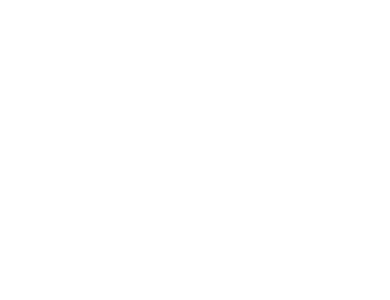
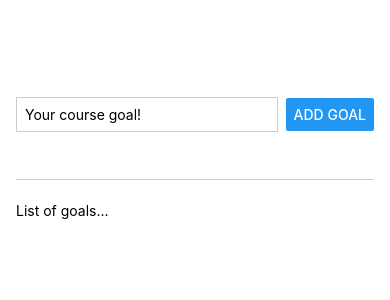
Before and after one commit to oleksandrbezditny/RNCourse, a React Native app: screen / in a window 390 px wide. Shown: the top 300 px of the page. Built offline with nearby package versions, Linux system fonts and the light colour scheme.

Commit message:
Base layout for the app

```diff
--- a/App.js
+++ b/App.js
@@ -1,15 +1,45 @@
 import {StatusBar} from 'expo-status-bar';
-import {Button, StyleSheet, Text, View} from 'react-native';
+import {Button, StyleSheet, Text, TextInput, View} from 'react-native';
 
 export default function App() {
     return (
-        <View style={styles.container}>
-          <View></View>
-          <View></View>
+        <View style={styles.appContainer}>
+          <View style={styles.inputContainer}>
+              <TextInput style={styles.textInput} placeholder='Your course goal!' />
+              <Button title='Add Goal' />
+          </View>
+          <View style={styles.goalsContainer}>
+              <Text>List of goals...</Text>
+          </View>
         </View>
     );
 }
 
 const styles = StyleSheet.create({
+    appContainer: {
+        paddingTop: 50,
+        paddingHorizontal: 16,
+        flex: 1,
+    },
 
+    inputContainer: {
+        flex: 1,
+        flexDirection: 'row',
+        justifyContent: 'space-between',
+        alignItems: 'center',
+        marginBottom: 22,
+        borderBottomWidth: 1,
+        borderBottomColor: '#CCCCCC'
+    },
+
+    textInput: {
+        borderWidth: 1,
+        borderColor: '#cccccc',
+        width: '80%',
+        marginRight: 8,
+        padding: 8
+    },
+    goalsContainer: {
+        flex: 5,
+    }
 });
```
Also changed, not shown: 1 other file (tests, documents, lock files or other folders).
